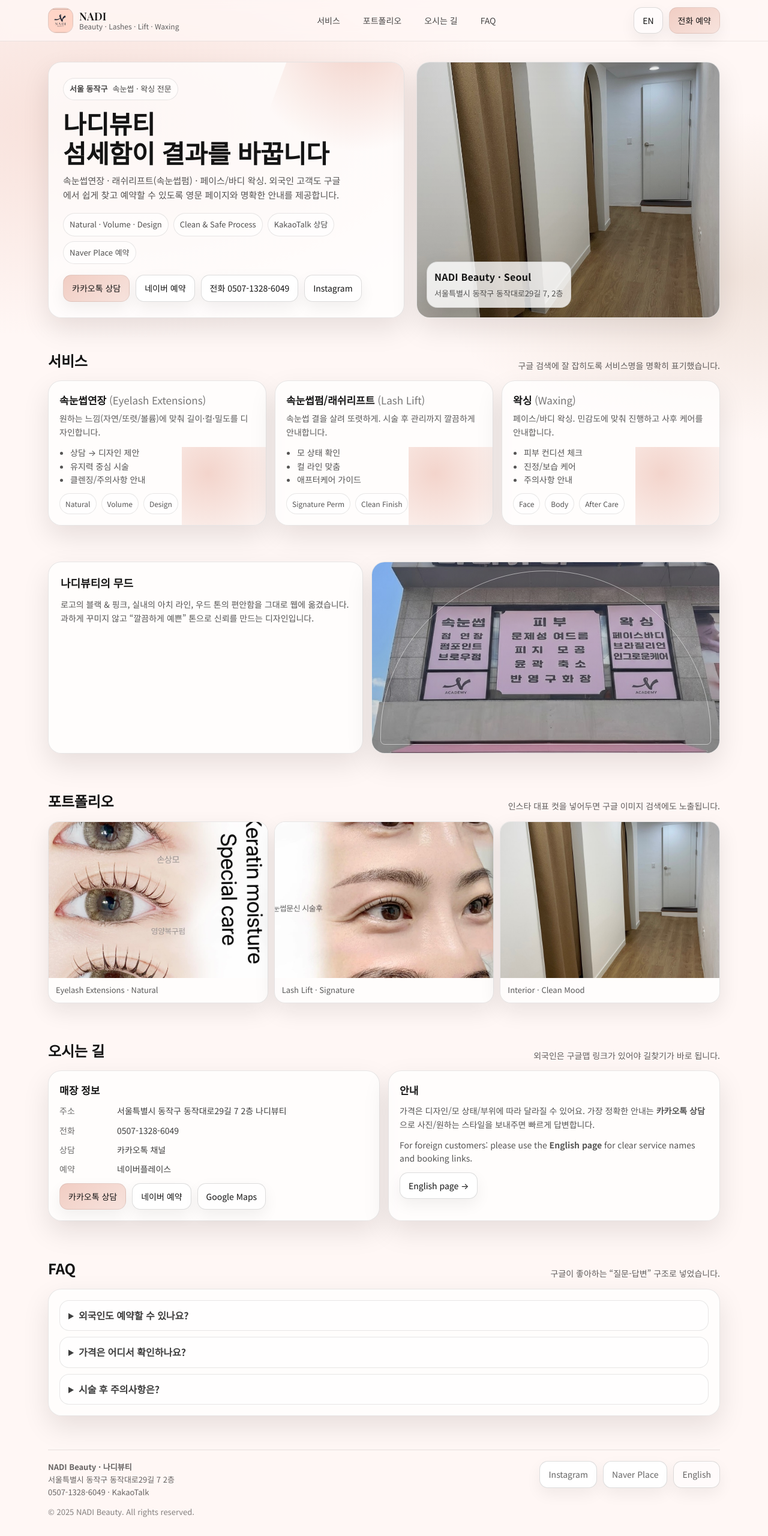
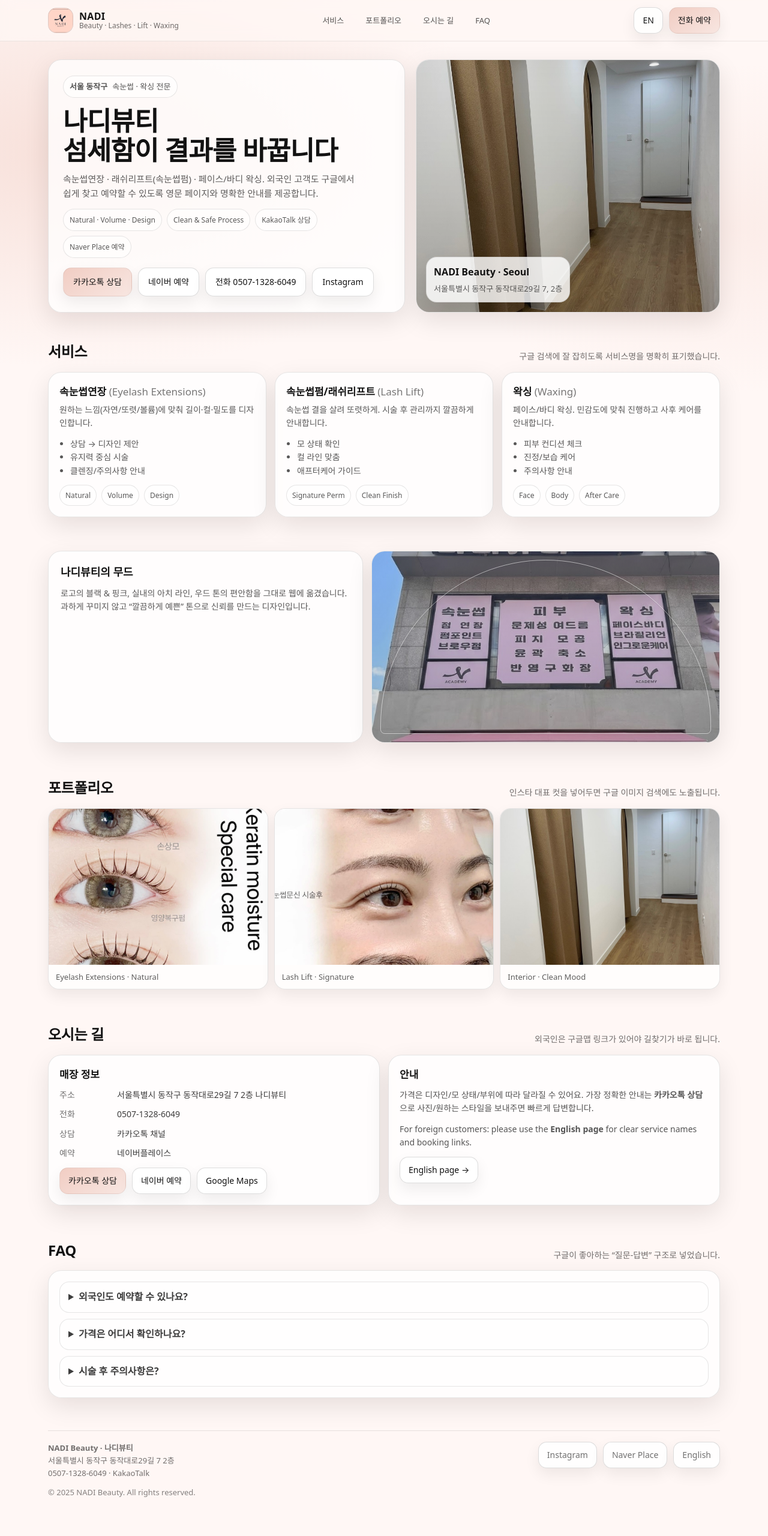
Before and after one commit to kimsungsil1/NADI, a plain HTML site: page index.html in a window 1280 px wide. Shown: the whole page at 60% size. After the commit the page ends 2532 px from the top, so only its background shows below. Drawn offline with nearby package versions, Linux system fonts and the light colour scheme.

Commit message:
Update styles.css

```diff
--- a/styles.css
+++ b/styles.css
@@ -1,14 +1,15 @@
 :root{
   --bg: #fff7f5;
-  --surface: #ffffff;
-  --ink: #141414;
-  --muted: #5e5e5e;
-  --line: rgba(20,20,20,.10);
+  --surface:#ffffff;
+  --ink:#121212;
+  --muted: rgba(18,18,18,.62);
+  --line: rgba(18,18,18,.10);
 
-  --brand: #f1cdc3;      /* 로고/간판 핑크톤 */
-  --brand2:#f7e3dd;      /* 더 연한 핑크 */
-  --wood: #b79274;       /* 커튼/우드 톤 */
-  --shadow: 0 18px 45px rgba(15, 10, 10, .10);
+  --brand:#f1cdc3;
+  --brand2:#f8e6e1;
+
+  --shadow: 0 14px 40px rgba(15,10,10,.10);
+  --shadow2: 0 10px 24px rgba(20,20,20,.07);
   --radius: 22px;
 }
 
@@ -18,466 +19,291 @@ body{
   margin:0;
   color:var(--ink);
   background:
-    radial-gradient(1200px 600px at 12% 8%, rgba(241,205,195,.55), transparent 60%),
-    radial-gradient(900px 500px at 95% 18%, rgba(183,146,116,.20), transparent 55%),
+    radial-gradient(1200px 600px at 10% 10%, rgba(241,205,195,.55), transparent 60%),
+    radial-gradient(900px 500px at 95% 15%, rgba(241,205,195,.25), transparent 55%),
     var(--bg);
-  font-family: "Noto Sans KR", system-ui, -apple-system, Segoe UI, Roboto, sans-serif;
+  font-family: "Pretendard Variable","Pretendard",system-ui,-apple-system,"Segoe UI",Roboto,"Noto Sans KR",sans-serif;
   line-height:1.6;
 }
 
 a{color:inherit; text-decoration:none}
 img{max-width:100%; display:block}
 
-.container{
-  width:min(1120px, 92vw);
-  margin:0 auto;
+.container{width:min(1120px,92vw); margin:0 auto}
+
+/* Skip */
+.skip{position:absolute; left:-9999px; top:auto; width:1px; height:1px; overflow:hidden}
+.skip:focus{left:16px; top:16px; width:auto; height:auto; background:var(--surface); padding:10px 12px; border:1px solid var(--line); border-radius:12px; z-index:9999}
+
+/* Header */
+header{
+  position:sticky; top:0; z-index:50;
+  backdrop-filter: blur(10px);
+  background: rgba(255,247,245,.75);
+  border-bottom: 1px solid rgba(18,18,18,.08);
 }
-
-.skip{
-  position:absolute; left:-9999px; top:auto;
-  width:1px; height:1px; overflow:hidden;
-}
-.skip:focus{
-  left:16px; top:16px; width:auto; height:auto;
-  background:var(--surface); padding:10px 12px;
-  border:1px solid var(--line); border-radius:12px;
-  z-index:9999;
-}
-
-header{
-  position:sticky;
-  top:0;
-  z-index:50;
-  backdrop-filter: blur(10px);
-  background: rgba(255,247,245,.72);
-  border-bottom: 1px solid rgba(20,20,20,.08);
-}
-
-.navbar{
-  display:flex;
-  align-items:center;
-  justify-content:space-between;
-  padding:12px 0;
-  gap:12px;
-}
-
-.brand{
-  display:flex;
-  align-items:center;
-  gap:10px;
-  min-width: 180px;
-}
+.navbar{display:flex; align-items:center; justify-content:space-between; gap:12px; padding:12px 0}
+.brand{display:flex; align-items:center; gap:10px; min-width:200px}
 .brand .mark{
-  width:42px; height:42px;
-  border-radius:14px;
-  background: linear-gradient(145deg, var(--brand), var(--brand2));
-  display:grid; place-items:center;
-  border: 1px solid rgba(20,20,20,.10);
+  width:42px; height:42px; border-radius:14px;
+  background: linear-gradient(145deg,var(--brand),var(--brand2));
+  border:1px solid rgba(18,18,18,.10);
   overflow:hidden;
 }
 .brand .mark img{width:100%; height:100%; object-fit:cover}
-.brand .name{
-  display:flex; flex-direction:column; line-height:1.1;
+.brand .name{display:flex; flex-direction:column; line-height:1.1}
+.brand .name strong{font-weight:800; letter-spacing:.3px; font-size:16px}
+.brand .name span{font-size:12px; color:var(--muted)}
+
+.navlinks{display:flex; gap:16px; align-items:center}
+.navlinks a{
+  font-size:13px; color:rgba(18,18,18,.72);
+  padding:8px 10px; border-radius:12px;
 }
-.brand .name strong{
-  font-family:"Playfair Display", serif;
-  font-weight:600;
-  letter-spacing:.4px;
-  font-size:18px;
-}
-.brand .name span{
-  font-size:12px;
-  color:var(--muted);
-}
+.navlinks a:hover{background: rgba(241,205,195,.25)}
 
-.navlinks{
-  display:flex; gap:18px; align-items:center;
-}
-.navlinks a{
-  font-size:14px;
-  color: rgba(20,20,20,.78);
-  padding:8px 10px;
-  border-radius:12px;
-}
-.navlinks a:hover{background: rgba(241,205,195,.28);}
-
-.nav-cta{
-  display:flex; gap:10px; align-items:center;
-}
+.nav-cta{display:flex; gap:10px; align-items:center}
 .btn{
-  display:inline-flex;
-  align-items:center;
-  justify-content:center;
-  gap:8px;
+  display:inline-flex; align-items:center; justify-content:center; gap:8px;
   padding:10px 14px;
   border-radius: 14px;
-  border:1px solid rgba(20,20,20,.14);
-  background: var(--surface);
-  box-shadow: 0 10px 26px rgba(20,20,20,.06);
+  border:1px solid rgba(18,18,18,.14);
+  background: rgba(255,255,255,.85);
+  box-shadow: var(--shadow2);
   font-size:14px;
+  transition: transform .12s ease, background .12s ease;
 }
 .btn:hover{transform: translateY(-1px)}
 .btn.primary{
-  border-color: rgba(20,20,20,.08);
-  background: linear-gradient(145deg, var(--brand), var(--brand2));
+  border-color: rgba(18,18,18,.06);
+  background: linear-gradient(145deg,var(--brand),var(--brand2));
 }
-.btn.ghost{
-  background: rgba(255,255,255,.55);
+.btn.link{
+  background: transparent;
+  box-shadow:none;
+  border: none;
+  padding:8px 6px;
+  color: rgba(18,18,18,.68);
+}
+.btn.link:hover{transform:none; background: rgba(241,205,195,.20); border-radius:10px}
+
+.lang-toggle{
+  display:inline-flex;
+  padding:4px;
+  border-radius: 999px;
+  border:1px solid rgba(18,18,18,.12);
+  background: rgba(255,255,255,.65);
+}
+.lang-toggle a{
+  font-size:12px;
+  padding:7px 10px;
+  border-radius: 999px;
+  color: rgba(18,18,18,.65);
+}
+.lang-toggle a.on{
+  background: rgba(18,18,18,.92);
+  color: #fff;
 }
 
 .menu-btn{
   display:none;
   width:44px; height:44px;
   border-radius:14px;
-  border:1px solid rgba(20,20,20,.14);
-  background: rgba(255,255,255,.70);
+  border:1px solid rgba(18,18,18,.14);
+  background: rgba(255,255,255,.75);
 }
 
-.mobile{
-  display:none;
-  padding:10px 0 14px;
-}
-.mobile a{
-  display:block;
-  padding:12px 10px;
-  border-radius:14px;
-  color: rgba(20,20,20,.82);
-}
-.mobile a:hover{background: rgba(241,205,195,.25);}
+.mobile{display:none; padding:10px 0 14px}
+.mobile a{display:block; padding:12px 10px; border-radius:14px; color:rgba(18,18,18,.78)}
+.mobile a:hover{background: rgba(241,205,195,.22)}
 .mobile .row{display:flex; gap:10px; flex-wrap:wrap; padding:10px 0}
 
-.hero{
-  padding:34px 0 22px;
-}
-.hero-grid{
-  display:grid;
-  grid-template-columns: 1.08fr .92fr;
-  gap:20px;
-  align-items:stretch;
-}
+/* Cards */
 .card{
-  background: rgba(255,255,255,.72);
-  border: 1px solid rgba(20,20,20,.10);
+  background: rgba(255,255,255,.76);
+  border:1px solid rgba(18,18,18,.10);
   border-radius: var(--radius);
   box-shadow: var(--shadow);
 }
 
-.hero-copy{
-  padding:26px 24px;
-  position:relative;
-  overflow:hidden;
-}
-.hero-copy:before{
-  content:"";
-  position:absolute;
-  inset:-120px -120px auto auto;
-  width:320px; height:320px;
-  background: radial-gradient(circle at 30% 30%, rgba(241,205,195,.9), rgba(241,205,195,0) 60%);
-  transform: rotate(20deg);
-  pointer-events:none;
-}
+/* Hero */
+.hero{padding:30px 0 18px}
+.hero-grid{display:grid; grid-template-columns: 1.08fr .92fr; gap:18px; align-items:stretch}
+
+.hero-copy{padding:26px 24px; position:relative; overflow:hidden}
 .kicker{
-  display:inline-flex;
-  gap:8px;
-  align-items:center;
+  display:inline-flex; align-items:center; gap:8px;
   padding:7px 10px;
   border-radius: 999px;
-  border:1px solid rgba(20,20,20,.10);
-  background: rgba(255,255,255,.55);
+  border:1px solid rgba(18,18,18,.10);
+  background: rgba(255,255,255,.58);
   font-size:13px;
-  color: rgba(20,20,20,.78);
+  color: rgba(18,18,18,.72);
 }
-.kicker b{font-weight:700}
-
 h1{
   margin:14px 0 10px;
-  font-size:42px;
-  line-height:1.15;
-  letter-spacing:-.4px;
-}
-h1 .serif{
-  font-family:"Playfair Display", serif;
-  font-weight:600;
+  font-size:44px;
+  line-height:1.12;
+  letter-spacing:-.8px;
+  font-weight:900;
 }
 .sub{
-  color: rgba(20,20,20,.72);
+  margin:0 0 14px;
+  color: rgba(18,18,18,.68);
   font-size:15px;
-  max-width: 56ch;
-  margin: 0 0 18px;
+  max-width: 58ch;
 }
-.pills{
-  display:flex; flex-wrap:wrap; gap:8px;
-  margin: 0 0 18px;
-}
+.pills{display:flex; flex-wrap:wrap; gap:8px; margin:0 0 16px}
 .pill{
-  font-size:13px;
+  font-size:12px;
   padding:8px 10px;
   border-radius: 999px;
-  border: 1px solid rgba(20,20,20,.10);
+  border:1px solid rgba(18,18,18,.10);
   background: rgba(255,255,255,.55);
-  color: rgba(20,20,20,.74);
+  color: rgba(18,18,18,.70);
 }
 
-.hero-actions{display:flex; gap:10px; flex-wrap:wrap}
+.hero-actions{display:flex; gap:10px; flex-wrap:wrap; align-items:center}
+.hero-actions .btn{padding:12px 16px}
+.mini-links{display:flex; gap:10px; flex-wrap:wrap; margin-top:10px}
+.mini-links a{font-size:13px; color: rgba(18,18,18,.66); text-decoration:underline; text-underline-offset:3px}
 
-.hero-visual{
-  overflow:hidden;
-  position:relative;
-  min-height: 360px;
+.trust{
+  display:flex; gap:10px; flex-wrap:wrap;
+  margin-top:14px;
 }
+.trust .titem{
+  font-size:13px;
+  padding:10px 12px;
+  border-radius: 16px;
+  border:1px solid rgba(18,18,18,.10);
+  background: rgba(255,255,255,.55);
+  color: rgba(18,18,18,.72);
+}
+
+.hero-visual{overflow:hidden; position:relative; min-height: 360px}
 .hero-visual .img{
   position:absolute; inset:0;
   background:
-    linear-gradient(180deg, rgba(20,20,20,.08), rgba(20,20,20,.22)),
+    linear-gradient(180deg, rgba(18,18,18,.06), rgba(18,18,18,.22)),
     url("./assets/interior.jpg") center/cover no-repeat;
   transform: scale(1.02);
 }
 .hero-visual .badge{
-  position:absolute;
-  left:16px; bottom:16px;
+  position:absolute; left:16px; bottom:16px;
   padding:12px 12px;
   border-radius: 18px;
-  background: rgba(255,255,255,.80);
-  border:1px solid rgba(20,20,20,.10);
+  background: rgba(255,255,255,.82);
+  border:1px solid rgba(18,18,18,.10);
   box-shadow: 0 14px 34px rgba(20,20,20,.12);
   max-width: 92%;
 }
-.badge .t{
-  font-weight:700;
-  letter-spacing:.2px;
-}
-.badge .m{font-size:13px; color: rgba(20,20,20,.70); margin-top:4px}
+.badge .t{font-weight:800}
+.badge .m{font-size:13px; color: rgba(18,18,18,.68); margin-top:4px}
 
-section{padding: 30px 0}
-.section-title{
-  display:flex;
-  align-items:flex-end;
-  justify-content:space-between;
-  gap:14px;
-  margin-bottom:14px;
-}
-.section-title h2{
-  margin:0;
-  font-size:24px;
-  letter-spacing:-.2px;
-}
-.section-title p{
-  margin:0;
-  color: rgba(20,20,20,.68);
-  font-size:14px;
-}
+/* Sections */
+section{padding:28px 0}
+.section-title{display:flex; align-items:flex-end; justify-content:space-between; gap:14px; margin-bottom:14px}
+.section-title h2{margin:0; font-size:24px; letter-spacing:-.3px; font-weight:900}
+.section-title p{margin:0; color: rgba(18,18,18,.60); font-size:14px}
 
-.grid3{
-  display:grid;
-  grid-template-columns: repeat(3, 1fr);
-  gap:14px;
-}
-.service{
-  padding:18px;
-  position:relative;
-  overflow:hidden;
-}
-.service:before{
-  content:"";
-  position:absolute;
-  inset:auto -80px -90px auto;
-  width:220px; height:220px;
-  background: radial-gradient(circle at 20% 20%, rgba(241,205,195,.85), rgba(241,205,195,0) 65%);
-  pointer-events:none;
-}
-.service h3{
-  margin:0 0 6px;
-  font-size:17px;
-}
-.service p{
-  margin:0 0 12px;
-  font-size:14px;
-  color: rgba(20,20,20,.70);
-}
-.service ul{
-  margin:0; padding-left:18px;
-  color: rgba(20,20,20,.72);
-  font-size:14px;
-}
-.service .mini{
-  display:flex; gap:8px; flex-wrap:wrap;
-  margin-top:12px;
-}
-.tag{
-  font-size:12px;
-  padding:7px 9px;
-  border-radius: 999px;
-  border: 1px solid rgba(20,20,20,.10);
-  background: rgba(255,255,255,.55);
-  color: rgba(20,20,20,.72);
-}
+.grid3{display:grid; grid-template-columns: repeat(3,1fr); gap:14px}
+.service{padding:18px; position:relative; overflow:hidden}
+.service h3{margin:0 0 6px; font-size:17px; font-weight:900}
+.service .meta{font-size:13px; color: rgba(18,18,18,.58); margin-bottom:10px}
+.service p{margin:0 0 12px; font-size:14px; color: rgba(18,18,18,.70)}
+.service ul{margin:0; padding-left:18px; color: rgba(18,18,18,.70); font-size:14px}
+.service .mini{display:flex; gap:8px; flex-wrap:wrap; margin-top:12px}
+.tag{font-size:12px; padding:7px 9px; border-radius:999px; border:1px solid rgba(18,18,18,.10); background: rgba(255,255,255,.55); color: rgba(18,18,18,.70)}
 
-.split{
-  display:grid;
-  grid-template-columns: .95fr 1.05fr;
-  gap:14px;
-  align-items:stretch;
-}
-.about{
-  padding:20px;
-}
-.about h3{margin:0 0 10px; font-size:18px}
-.about p{margin:0; color: rgba(20,20,20,.72); font-size:14px}
+.split{display:grid; grid-template-columns: .95fr 1.05fr; gap:14px; align-items:stretch}
+.about{padding:20px}
+.about h3{margin:0 0 10px; font-size:18px; font-weight:900}
+.about p{margin:0; color: rgba(18,18,18,.70); font-size:14px}
 
-.arch{
-  overflow:hidden;
-  position:relative;
-  min-height: 320px;
-}
+.arch{overflow:hidden; position:relative; min-height:320px}
 .arch .img{
   position:absolute; inset:0;
-  background:
-    linear-gradient(180deg, rgba(20,20,20,.05), rgba(20,20,20,.22)),
+  background: linear-gradient(180deg, rgba(18,18,18,.05), rgba(18,18,18,.20)),
     url("./assets/exterior.jpg") center/cover no-repeat;
 }
 .arch .frame{
-  position:absolute;
-  inset:14px;
+  position:absolute; inset:14px;
   border-radius: 999px 999px 26px 26px;
   border: 1px solid rgba(255,255,255,.55);
-  box-shadow: inset 0 0 0 1px rgba(20,20,20,.08);
+  box-shadow: inset 0 0 0 1px rgba(18,18,18,.08);
 }
 
-.gallery{
-  display:grid;
-  grid-template-columns: repeat(12, 1fr);
-  gap:10px;
-}
+.gallery{display:grid; grid-template-columns: repeat(12,1fr); gap:10px}
 .gitem{
   grid-column: span 4;
-  border-radius: 18px;
-  overflow:hidden;
-  border: 1px solid rgba(20,20,20,.10);
+  border-radius:18px; overflow:hidden;
+  border:1px solid rgba(18,18,18,.10);
   background: rgba(255,255,255,.70);
-  box-shadow: 0 14px 36px rgba(20,20,20,.09);
+  box-shadow: var(--shadow2);
   cursor:pointer;
 }
-.gitem img{
-  width:100%; height:260px; object-fit:cover;
-}
-.gcap{
-  padding:10px 12px;
-  font-size:13px;
-  color: rgba(20,20,20,.70);
+.gitem img{width:100%; height:260px; object-fit:cover}
+.gcap{padding:10px 12px; font-size:13px; color: rgba(18,18,18,.68)}
+
+.info{display:grid; grid-template-columns: 1fr 1fr; gap:14px}
+.box{padding:18px}
+.box h3{margin:0 0 10px; font-size:17px; font-weight:900}
+.dl{margin:0; display:grid; gap:10px}
+.row{display:grid; grid-template-columns: 86px 1fr; gap:10px; font-size:14px}
+.row dt{color: rgba(18,18,18,.60)}
+.row dd{margin:0; color: rgba(18,18,18,.82)}
+.inline{display:flex; gap:10px; flex-wrap:wrap; margin-top:12px}
+
+.faq{padding:18px}
+details{border:1px solid rgba(18,18,18,.10); border-radius:16px; padding:12px 14px; background: rgba(255,255,255,.60)}
+details + details{margin-top:10px}
+summary{cursor:pointer; font-weight:900; color: rgba(18,18,18,.82)}
+details p{margin:10px 0 0; color: rgba(18,18,18,.70); font-size:14px}
+
+/* Footer */
+footer{padding:26px 0 34px; color: rgba(18,18,18,.60); font-size:13px}
+.foot{display:flex; gap:12px; justify-content:space-between; align-items:flex-start; flex-wrap:wrap; border-top:1px solid rgba(18,18,18,.10); padding-top:18px}
+
+/* Lightbox */
+.lightbox{position:fixed; inset:0; background: rgba(0,0,0,.72); display:none; align-items:center; justify-content:center; padding:20px; z-index:1000}
+.lightbox.open{display:flex}
+.lightbox figure{width:min(980px,94vw); margin:0}
+.lightbox img{width:100%; max-height:78vh; object-fit:contain; border-radius:18px; background:#111; border:1px solid rgba(255,255,255,.18)}
+.lightbox figcaption{margin-top:10px; color: rgba(255,255,255,.85); font-size:13px}
+.lightbox .close{position:absolute; top:14px; right:14px; width:44px; height:44px; border-radius:14px; border:1px solid rgba(255,255,255,.22); background: rgba(0,0,0,.35); color:#fff; font-size:18px; cursor:pointer}
+
+/* Mobile bottom bar */
+.mobile-bar{display:none}
+@media (max-width: 720px){
+  body{padding-bottom:76px}
+  .mobile-bar{
+    display:flex;
+    position:fixed; left:0; right:0; bottom:0;
+    gap:10px;
+    padding:10px 12px;
+    background: rgba(255,247,245,.92);
+    backdrop-filter: blur(10px);
+    border-top:1px solid rgba(18,18,18,.10);
+    z-index:60;
+  }
+  .mobile-bar .btn{flex:1; padding:14px 14px}
 }
 
-.info{
-  display:grid;
-  grid-template-columns: 1fr 1fr;
-  gap:14px;
-}
-.box{padding:18px}
-.box h3{margin:0 0 10px; font-size:17px}
-.dl{margin:0; display:grid; gap:10px}
-.row{
-  display:grid;
-  grid-template-columns: 86px 1fr;
-  gap:10px;
-  font-size:14px;
-}
-.row dt{color: rgba(20,20,20,.62)}
-.row dd{margin:0; color: rgba(20,20,20,.82)}
-.inline{
-  display:flex; gap:10px; flex-wrap:wrap; margin-top:12px;
-}
-
-.faq{
-  padding:18px;
-}
-details{
-  border:1px solid rgba(20,20,20,.10);
-  border-radius: 16px;
-  padding:12px 14px;
-  background: rgba(255,255,255,.60);
-}
-details + details{margin-top:10px}
-summary{
-  cursor:pointer;
-  font-weight:700;
-  color: rgba(20,20,20,.82);
-}
-details p{
-  margin:10px 0 0;
-  color: rgba(20,20,20,.70);
-  font-size:14px;
-}
-
-footer{
-  padding:26px 0 34px;
-  color: rgba(20,20,20,.65);
-  font-size:13px;
-}
-.foot{
-  display:flex;
-  gap:12px;
-  justify-content:space-between;
-  align-items:flex-start;
-  flex-wrap:wrap;
-  border-top:1px solid rgba(20,20,20,.10);
-  padding-top:18px;
-}
-
-.lightbox{
-  position:fixed;
-  inset:0;
-  background: rgba(0,0,0,.72);
-  display:none;
-  align-items:center;
-  justify-content:center;
-  padding: 20px;
-  z-index:1000;
-}
-.lightbox.open{display:flex}
-.lightbox figure{
-  width:min(980px, 94vw);
-  margin:0;
-}
-.lightbox img{
-  width:100%;
-  max-height: 78vh;
-  object-fit:contain;
-  border-radius: 18px;
-  background:#111;
-  border:1px solid rgba(255,255,255,.18);
-}
-.lightbox figcaption{
-  margin-top:10px;
-  color: rgba(255,255,255,.85);
-  font-size:13px;
-}
-.lightbox .close{
-  position:absolute;
-  top:14px; right:14px;
-  width:44px; height:44px;
-  border-radius:14px;
-  border:1px solid rgba(255,255,255,.22);
-  background: rgba(0,0,0,.35);
-  color:#fff;
-  font-size:18px;
-  cursor:pointer;
-}
-
+/* Responsive */
 @media (max-width: 980px){
-  .hero-grid{grid-template-columns: 1fr}
-  h1{font-size:36px}
-  .grid3{grid-template-columns: 1fr}
+  .hero-grid{grid-template-columns:1fr}
+  h1{font-size:38px}
+  .grid3{grid-template-columns:1fr}
   .split{grid-template-columns:1fr}
   .info{grid-template-columns:1fr}
   .gallery .gitem{grid-column: span 6}
 }
-
 @media (max-width: 720px){
   .navlinks{display:none}
   .menu-btn{display:inline-flex; align-items:center; justify-content:center}
-  .mobile{display:block}
   .gallery .gitem{grid-column: span 12}
 }
-
 @media (prefers-reduced-motion: reduce){
   *{scroll-behavior:auto}
   .btn:hover{transform:none}
```
